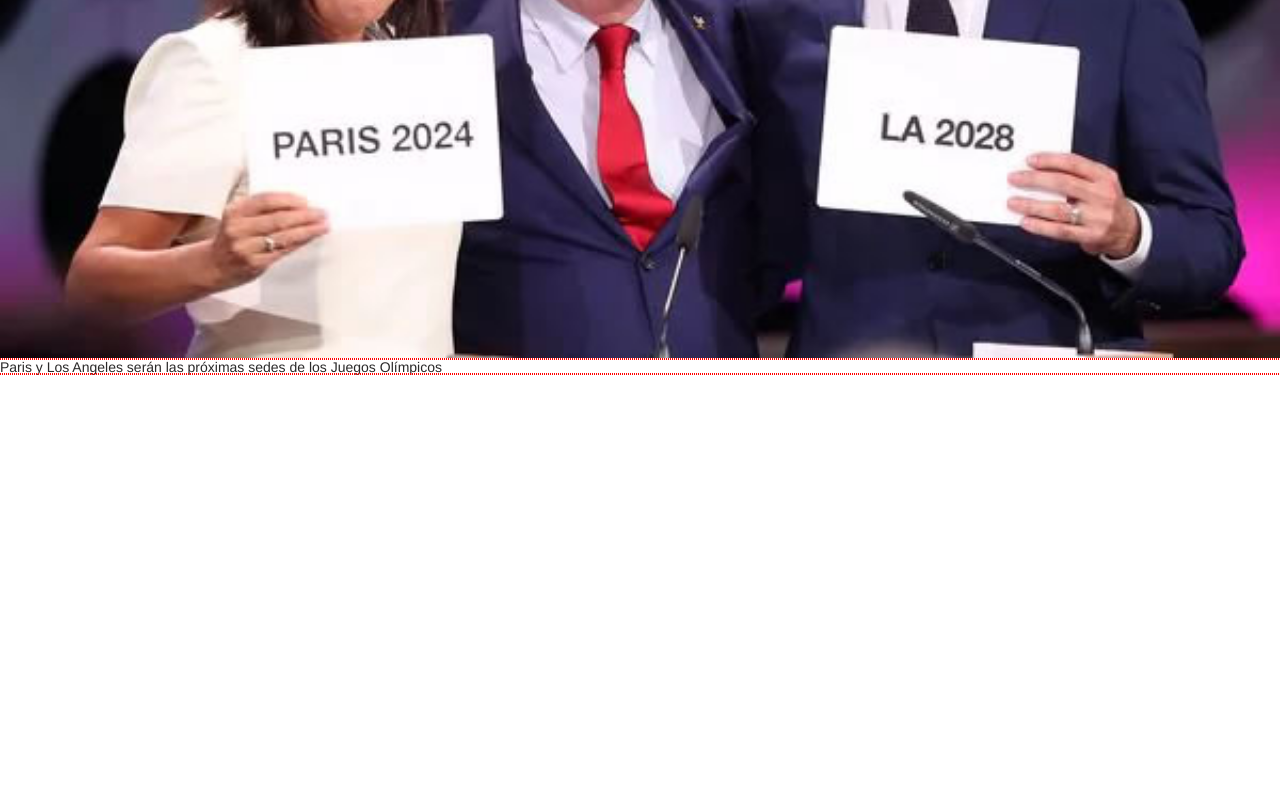
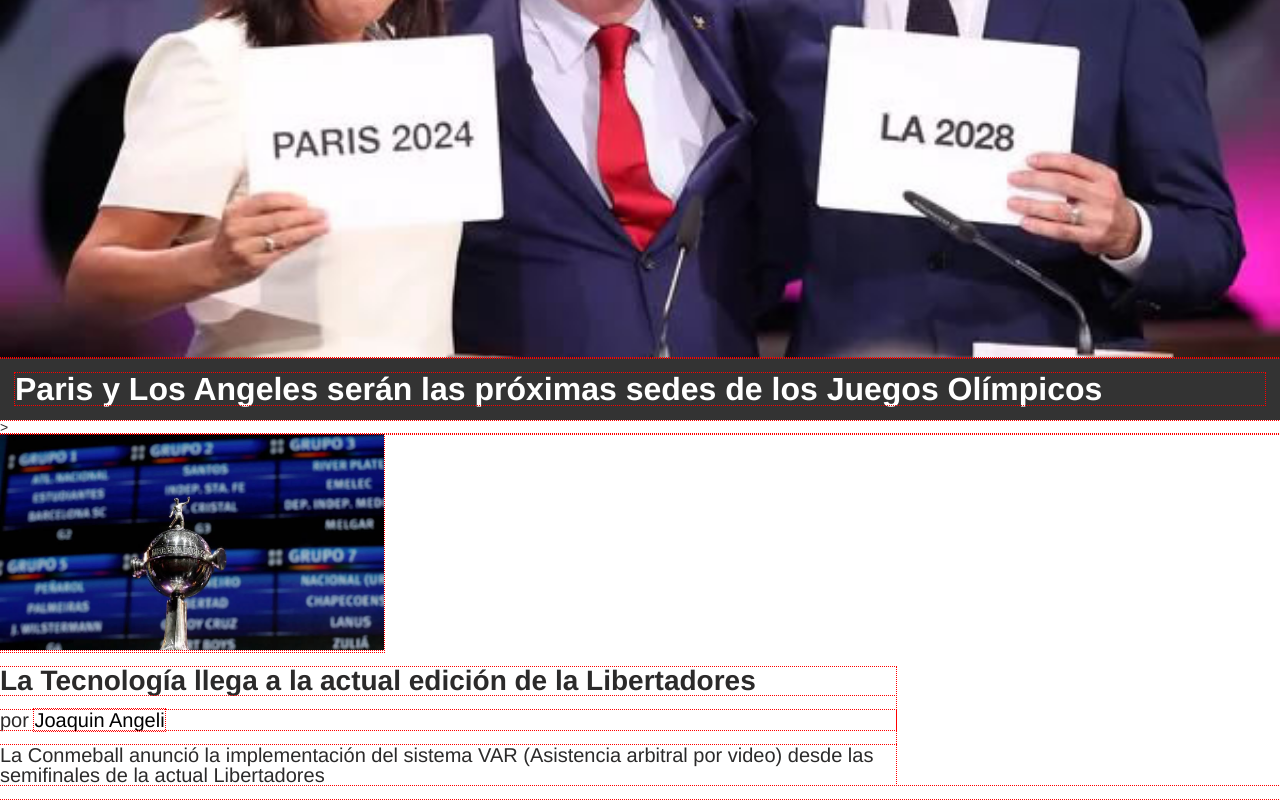
Before and after one commit to ncardaci/PWFE-M1-03, a plain HTML site: page index.html in a window 1280 px wide. Shown: the part 435-1235 px from the top of the page. Before the commit the page ends 810 px from the top, so only its background shows below. Drawn offline with Linux system fonts and the light colour scheme.

Commit message:
Creacion de ultimas noticias

```diff
--- a/css/style.css
+++ b/css/style.css
@@ -51,6 +51,40 @@
 			}
 #noticias-destacadas img {
 	width: 100%;
-
-
+	display: block;
 }
+#noticias-destacadas figcaption {
+	background-color: #333;
+	padding: 15px;
+}
+#noticias-destacadas h2 {
+	color: #fff;
+	font-size: 32px;
+	font-weight: 700;
+}
+.noticia-img {
+	width: 30%;
+}
+.noticia-img img {
+	width: 100%;
+}
+.noticia-txt {
+	width: 70%;
+}
+.noticia-txt h3 {
+	font-weight: 700;
+	font-size: 28px;
+	margin-top: 15px;
+	margin-bottom: 15px;
+}
+.noticia-txt p {
+	font-size: 20px;
+	margin-top: 15px;
+	margin-bottom: 15px;
+}
+.noticia-txt a {
+	color: #000;
+}
+.noticia-txt a: hoover {
+	color: #000;
+}
--- a/index.html
+++ b/index.html
@@ -24,16 +24,28 @@
 		<main>
 			<section id="noticias-destacadas">
 				<figure>
-					<img src="img/juegos-olimpicos.jpg"
+					<img src="img/juegos-olimpicos.jpg">
 					<figcaption>
 						<h2>
 							Paris y Los Angeles serán las próximas sedes de los Juegos Olímpicos
 						</h2>
-					</figcaption>
+					</figcaption>>
 				</figure>
 			</section>
 			<section id="ultimas-noticias">
+				<!-- Inicio Noticia #1-->
+				<article>
+					<div class="noticia-img">
+						<img src="img/sorteo-libertadores.jpg">
+					</div>
+					<div class="noticia-txt">
+						<h3>La Tecnología llega a la actual edición de la Libertadores</h3>
+						<p>por <a href="#">Joaquin Angeli</a></p>
+						<p>La Conmeball anunció la implementación del sistema VAR (Asistencia arbitral por video) desde las semifinales de la actual Libertadores</p>
+					</div>
 
+				</article>
+				<!-- Fin Noticia #1-->
 			</section>
 			<section id="tabla-posiciones">
 
```
